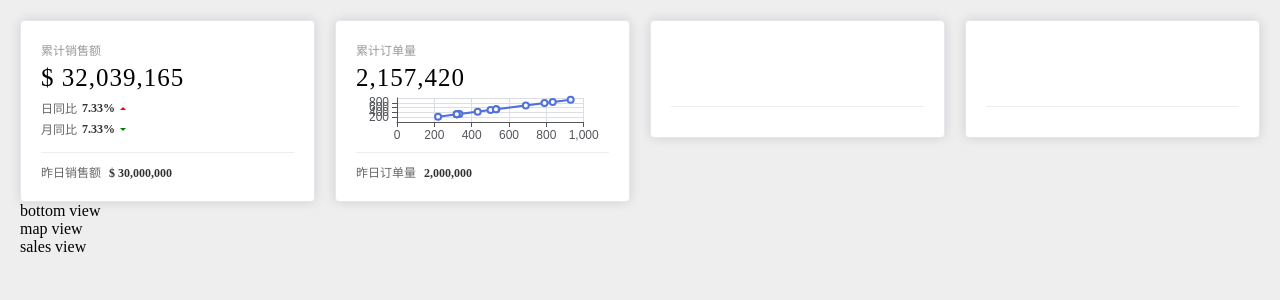
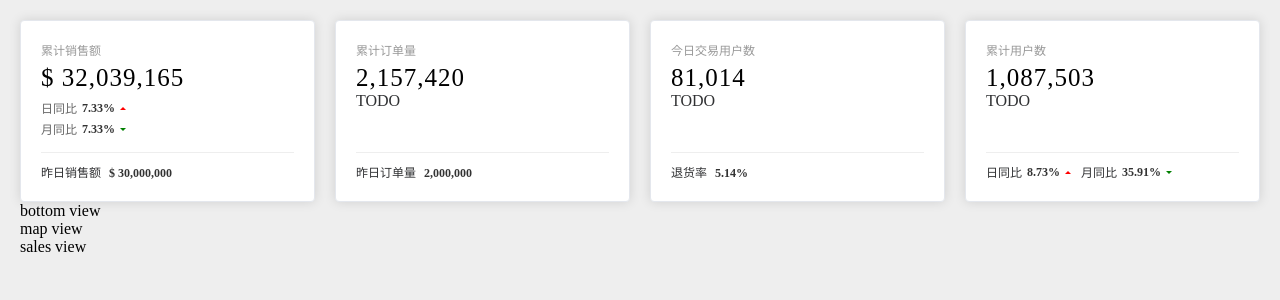
Before and after one commit to 17801020645/datav-report-dev, a Vue app: page / in a window 1280 px wide. Shown: the top 300 px of the page. Built offline with nearby package versions, Linux system fonts and the light colour scheme; the HTML template or start-up script is replaced by a standard one.

Commit message:
完成除图表的topview文字部分

```diff
--- a/src/components/BaseChart/BaseChart.vue
+++ b/src/components/BaseChart/BaseChart.vue
@@ -6,7 +6,7 @@
 <script setup lang="ts">
 // 按需引入的核心模块和图表组件:cite[5]:cite[7]
 import * as echarts from 'echarts/core' // 引入 echarts 核心模块
-import { BarChart, LineChart, PieChart } from 'echarts/charts' // 引入所需的图表类型
+import { LineChart } from 'echarts/charts' // 引入所需的图表类型
 import {
   TitleComponent,
   TooltipComponent,
@@ -22,9 +22,8 @@ echarts.use([
   TooltipComponent,
   GridComponent,
   LegendComponent,
-  BarChart,
+
   LineChart,
-  PieChart,
   CanvasRenderer,
 ])
 
--- a/src/components/CommonCard/CommonCard.vue
+++ b/src/components/CommonCard/CommonCard.vue
@@ -42,7 +42,7 @@ const { title, value } = defineProps<Props>()
 }
 .total {
   font-size: 12px;
-  color: #666;
+  // color: #666;
 }
 </style>
 
--- a/src/components/TodayUsers/TodayUsers.vue
+++ b/src/components/TodayUsers/TodayUsers.vue
@@ -1,5 +1,14 @@
 <template>
-  <common-card></common-card>
+  <common-card title="今日交易用户数" value="81,014">
+    <template #default>
+      <div>TODO</div>
+    </template>
+    <!-- 具名插槽 -->
+    <template #footer>
+      <span>退货率 </span>
+      <span class="emphasis">5.14%</span>
+    </template>
+  </common-card>
 </template>
 
 <script setup lang="ts">
--- a/src/components/TotalOrders/TotalOrders.vue
+++ b/src/components/TotalOrders/TotalOrders.vue
@@ -1,10 +1,9 @@
 <template>
   <common-card title="累计订单量" value="2,157,420">
-    <!-- <template> -->
-    <!-- <div id="aaa" style="width: 100%; height: 100%"></div> -->
-    <!-- <BaseChart :option="chartOption" style="width: 100%; height: 100%" /> -->
-    <base-chart :option="chartOption" style="width: 100%; height: 100%"></base-chart>
-    <!-- </template> -->
+    <template #default>
+      <!-- <div id="total-orders-chart" :style="'{ width: 100%, height: 100% }'"></div> -->
+      <div>TODO</div>
+    </template>
     <template #footer>
       <span>昨日订单量 </span>
       <span class="emphasis">2,000,000</span>
@@ -14,40 +13,39 @@
 
 <script setup lang="ts">
 import CommonCard from '../CommonCard/CommonCard.vue'
+// import * as echarts from 'echarts'
+// import { onMounted } from 'vue'
 
-// import * as echarts from 'echarts'
-// // 基于准备好的dom，初始化echarts实例
-// const myChart = echarts.init(document.getElementById('aaa'))
-// // 绘制图表
-// myChart.setOption({
-//   title: {
-//     text: 'ECharts 入门示例',
-//   },
-//   tooltip: {},
-//   xAxis: {
-//     data: ['衬衫', '羊毛衫', '雪纺衫', '裤子', '高跟鞋', '袜子'],
-//   },
+// onMounted(() => {
+//   // 基于准备好的dom，初始化echarts实例
+//   const myChart = echarts.init(document.getElementById('total-orders-chart'))
+
+//   myChart.setOption({
+//     xAxis: {},
+//     yAxis: {},
+//     series: [
+//       {
+//         type: 'line', // 使用折线图
+//         data: [320, 432, 501, 334, 790, 930, 220, 320, 532, 320, 834, 690, 530],
+//       },
+//     ],
+//   })
+// })
+
+//TODO 按需引入，当前可行
+// import { ref } from 'vue'
+// import BaseChart from '../BaseChart/BaseChart.vue' // 根据你的路径调整
+
+// const chartOption = ref({
+//   xAxis: {},
 //   yAxis: {},
 //   series: [
 //     {
-//       name: '销量',
-//       type: 'bar',
-//       data: [5, 20, 36, 10, 10, 20],
+//       type: 'line', // 使用折线图
+//       data: [320, 432, 501, 334, 790, 930, 220, 320, 532, 320, 834, 690, 530],
 //     },
 //   ],
 // })
+</script>
 
-import { ref } from 'vue'
-import BaseChart from '../BaseChart/BaseChart.vue' // 根据你的路径调整
-
-const chartOption = ref({
-  xAxis: {},
-  yAxis: {},
-  series: [
-    {
-      type: 'line', // 使用折线图
-      data: [320, 432, 501, 334, 790, 930, 220, 320, 532, 320, 834, 690, 530],
-    },
-  ],
-})
-</script>
+<style scoped></style>
--- a/src/components/TotalUsers/TotalUsers.vue
+++ b/src/components/TotalUsers/TotalUsers.vue
@@ -1,11 +1,32 @@
 <template>
-  <common-card></common-card>
+  <common-card title="累计用户数" value="1,087,503">
+    <template #default>
+      <div>TODO</div>
+    </template>
+    <!-- 具名插槽 -->
+    <template #footer>
+      <div class="total-users-footer">
+        <span>日同比 </span>
+        <span class="emphasis">8.73%</span>
+        <div class="increase"></div>
+        <span class="month">月同比 </span>
+        <span class="emphasis">35.91%</span>
+        <div class="decrease"></div>
+      </div>
+    </template>
+  </common-card>
 </template>
 
 <script setup lang="ts">
 import CommonCard from '../CommonCard/CommonCard.vue'
-
-
 </script>
 
-<style scoped></style>
+<style scoped>
+.total-users-footer {
+  display: flex;
+  align-items: center;
+  .month {
+    margin-left: 10px;
+  }
+}
+</style>
```
